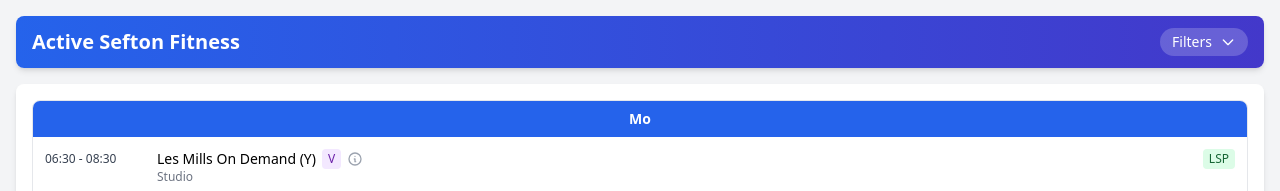
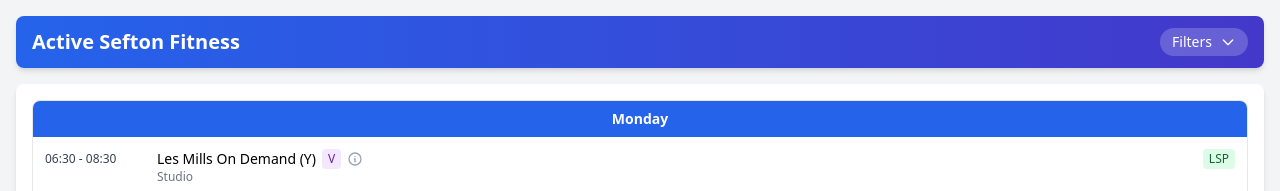
Before and after one commit to johnnyhawk02/fitness-timetable-app, a React (Create React App) app: page / in a window 1280 px wide. Shown: the top 191 px of the page. Built offline with nearby package versions, Linux system fonts and the light colour scheme.

Commit message:
Update day display in FitnessTimetable to show full day name instead of abbreviation

```diff
--- a/src/components/FitnessTimetable.jsx
+++ b/src/components/FitnessTimetable.jsx
@@ -944,7 +944,7 @@ const FitnessTimetable = () => {
                       : 'bg-teal-600'
                   } text-white font-semibold py-2 px-4 text-sm`}
                 >
-                  {dayAbbreviations[day]}
+                  {day}
                 </div>
                 <div className="divide-y divide-gray-200">
                   {classesByDay[day].length === 0 ? (
```
